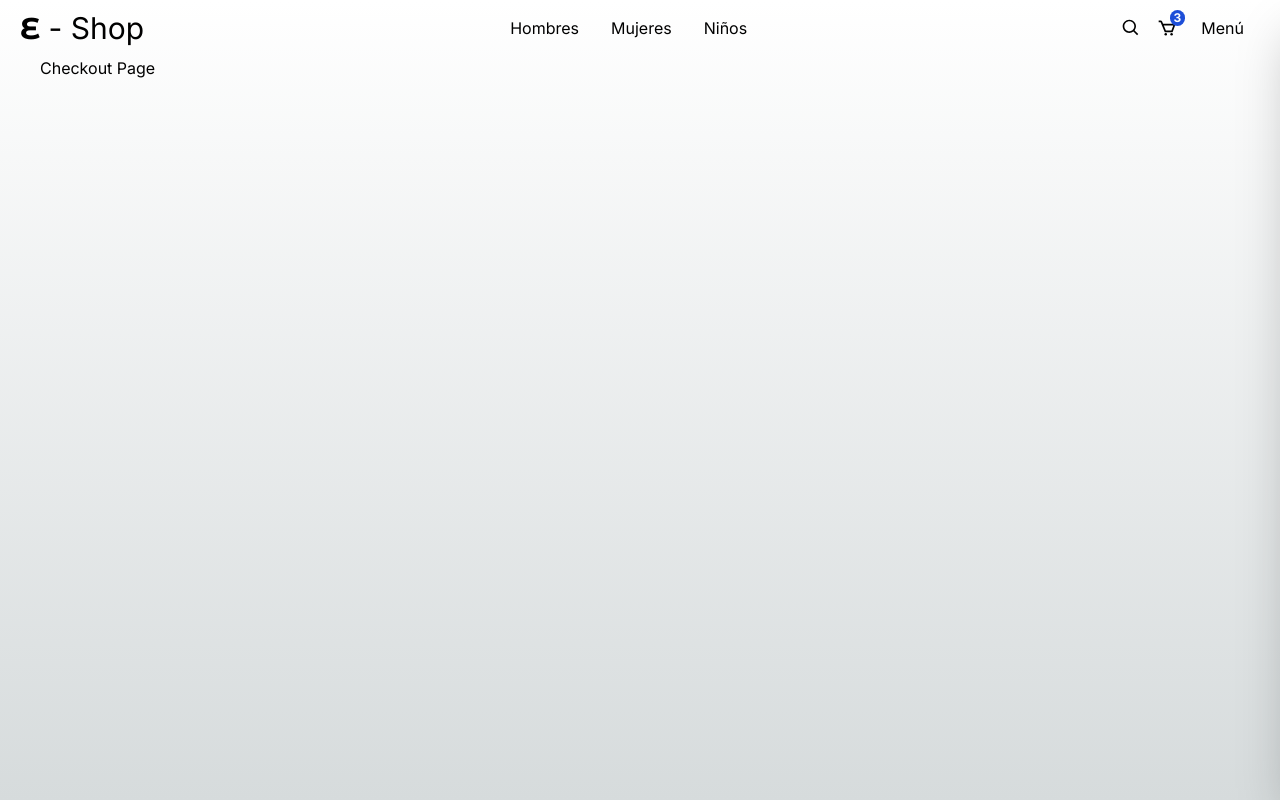
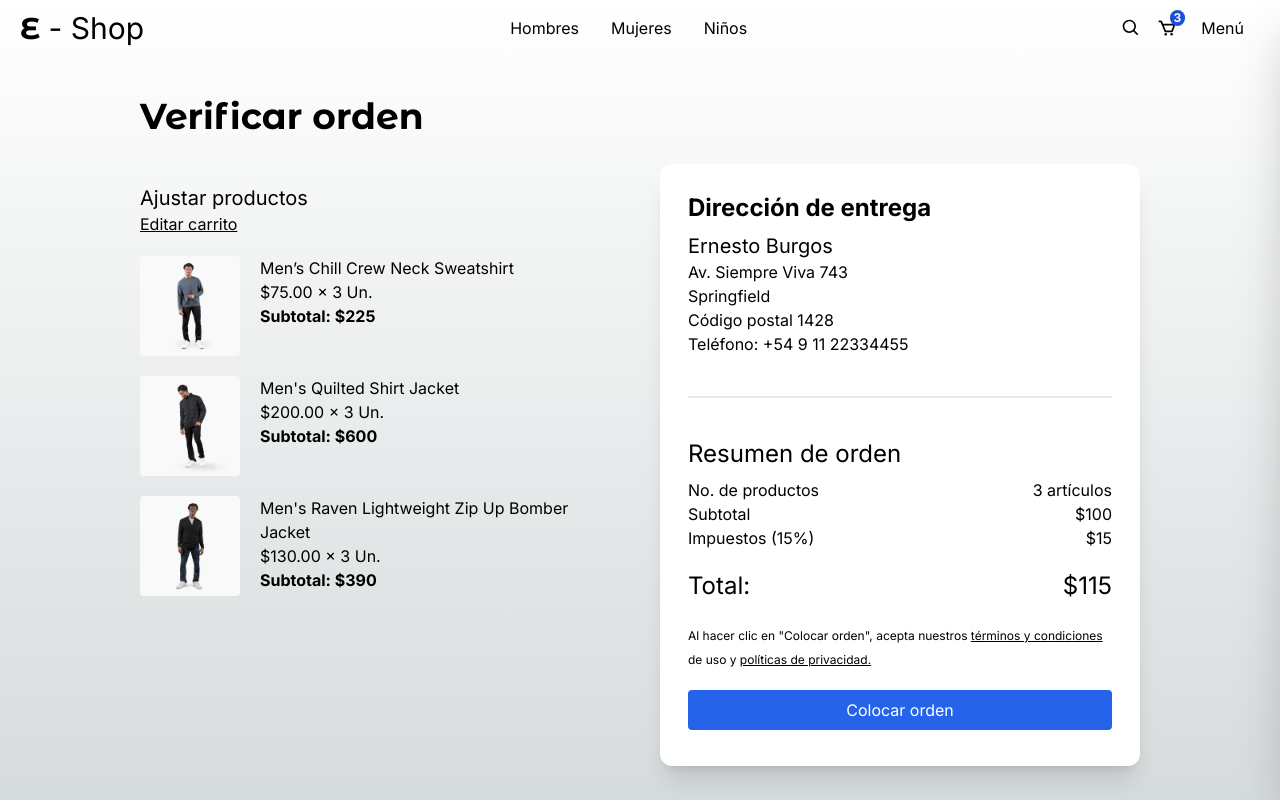
Before and after one commit to eeburgosz/Next-E-Shop, a Next.js app: page /checkout in a window 1280 px wide. Built offline with nearby package versions, Linux system fonts and the light colour scheme.

Commit message:
Pantalla de verificación de compra

```diff
--- a/src/app/(shop)/checkout/page.tsx
+++ b/src/app/(shop)/checkout/page.tsx
@@ -1,7 +1,105 @@
+import { QuantitySelector, Title } from "@/components";
+import { initialData } from "@/seed/seed";
+import Image from "next/image";
+import Link from "next/link";
+
+const productsInCart = [
+	initialData.products[0],
+	initialData.products[1],
+	initialData.products[2],
+];
+
 export default function CheckoutPage() {
 	return (
-		<div>
-			<h1>Checkout Page</h1>
+		<div className="flex justify-center items-center mb-72 px-10 sm:px-0">
+			<div className="flex flex-col w-[1000px] ">
+				<Title title="Verificar orden" />
+				<div className="grid grid-cols-1 sm:grid-cols-2 gap-10">
+					{/* Carrito */}
+					<div className="flex flex-col mt-5">
+						<span className="text-xl">Ajustar productos</span>
+						<Link href={"/cart"} className="underline mb-5">
+							Editar carrito
+						</Link>
+
+						{/* Ítems */}
+						{productsInCart.map((product) => (
+							<div key={product.slug} className="flex mb-5">
+								<Image
+									src={`/products/${product.images[0]}`}
+									alt={product.title}
+									width={100}
+									height={100}
+									style={{
+										height: "100px",
+										width: "100px",
+									}}
+									className="mr-5 rounded"
+								/>
+								<div>
+									<p>{product.title}</p>
+									<p>
+										${product.price.toFixed(2)} x {3} Un.
+									</p>
+									<p className="font-bold">Subtotal: ${product.price * 3}</p>
+								</div>
+							</div>
+						))}
+					</div>
+					{/* Checkout - Resumen de orden */}
+					<div className="bg-white rounded-xl shadow-xl p-7">
+						<h2 className="text-2xl mb-2 font-bold">Dirección de entrega</h2>
+						<div className="mb-10">
+							<p className="text-xl">Ernesto Burgos</p>
+							<p>Av. Siempre Viva 743</p>
+							<p>Springfield</p>
+							<p>Código postal 1428</p>
+							<p>Teléfono: +54 9 11 22334455</p>
+						</div>
+
+						{/* Divider */}
+						<div className="w-full h-0.5 rounded bg-gray-200 mb-10" />
+
+						<h2 className="text-2xl mb-2">Resumen de orden</h2>
+
+						<div className="grid grid-cols-2">
+							<span>No. de productos</span>
+							<span className="text-right">{3} artículos</span>
+
+							<span>Subtotal</span>
+							<span className="text-right">$100</span>
+
+							<span>Impuestos (15%)</span>
+							<span className="text-right">$15</span>
+
+							<span className="text-2xl mt-5">Total:</span>
+							<span className="text-right text-2xl mt-5">$115</span>
+						</div>
+
+						<div className="mt-5 mb-2 w-full">
+							{/* Disclaimer */}
+							<p className="mb-5">
+								<span className="text-xs">
+									Al hacer clic en &quot;Colocar orden&quot;, acepta nuestros{" "}
+									<a href="#" className="underline">
+										términos y condiciones
+									</a>{" "}
+									de uso y{" "}
+									<a href="#" className="underline">
+										políticas de privacidad.
+									</a>
+								</span>
+							</p>
+							<Link
+								href={"/orders/123"}
+								className="flex btn-primary justify-center"
+							>
+								Colocar orden
+							</Link>
+						</div>
+					</div>
+				</div>
+			</div>
 		</div>
 	);
 }
```
